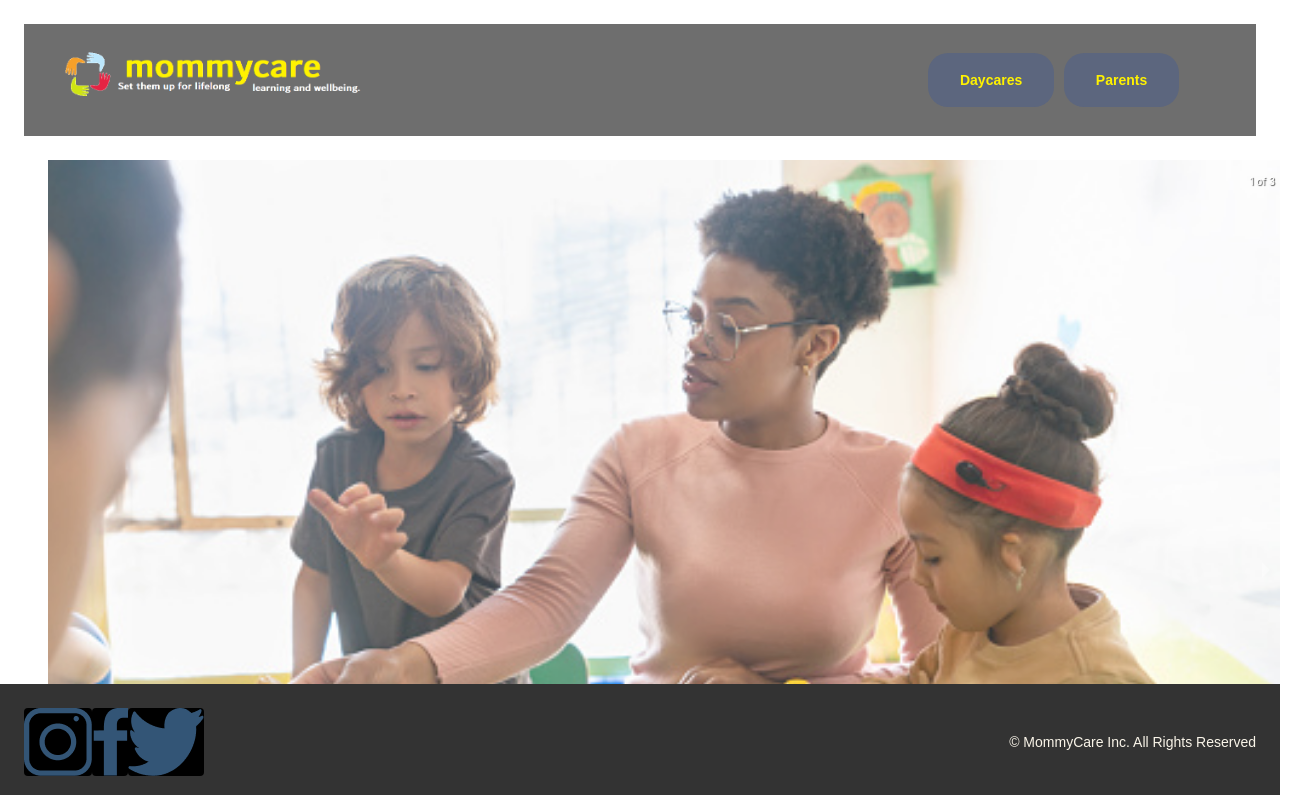
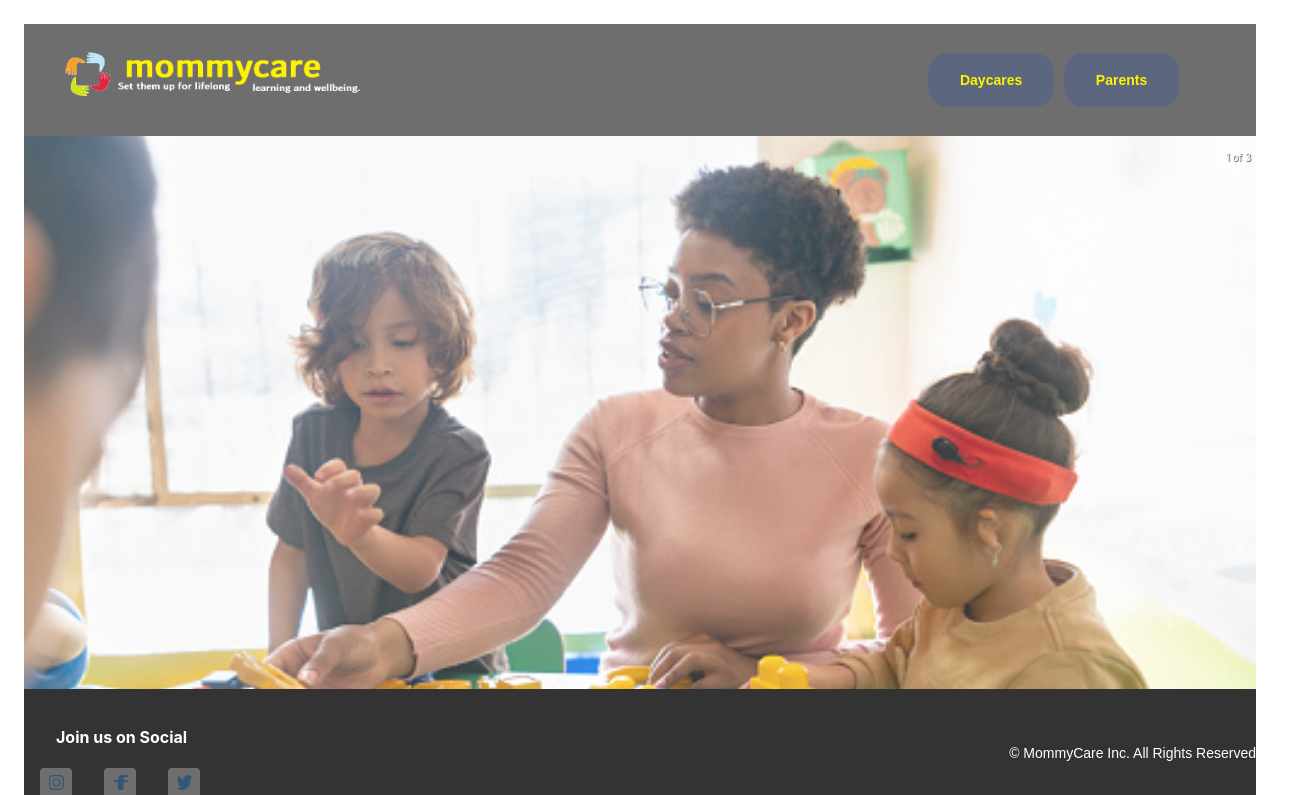
Before and after one commit to teena-tom/mommycare, a React (Create React App) app: page / in a window 1280 px wide. Shown: the top 795 px of the page, 1304 px wide, since content can reach past the window. Built offline with nearby package versions, Linux system fonts and the light colour scheme; no server answers.

Commit message:
buf fixing for footer

```diff
--- a/src/App.scss
+++ b/src/App.scss
@@ -13,7 +13,7 @@
   }
 
   &__body {
-    min-height: 100vh;
+    min-height: 70vh;
     width: 100%;
     background-color: #fff;
     // background-image: url("./assets/images/body-image.jpeg");
--- a/src/components/ChildrenDetails/ChildrenDetails.scss
+++ b/src/components/ChildrenDetails/ChildrenDetails.scss
@@ -18,14 +18,15 @@
   &__header-row {
     display: none;
     color: yellowgreen;
+    background-color: colors.$primary-color-geader-row;
 
     @include tablet__table-header;
-    padding: 0.5rem 2rem;
-    width: 90%;
+    padding: 0.5rem 0;
+    width: 100%;
 
     @include tablet {
       display: flex;
-      justify-content: space-between;
+      justify-content: space-around;
     }
   }
 
@@ -55,6 +56,7 @@
     border-radius: 1.5rem;
     cursor: pointer;
     padding: 0.5rem;
+    text-decoration: none;
 
     @include tablet {
       padding: 0.5rem 1rem;
@@ -65,6 +67,7 @@
     vertical-align: middle;
     display: none;
     margin-left: 0.25rem;
+    text-decoration: none;
 
     @include tablet {
       @include tablet__tables-buttons;
@@ -76,5 +79,6 @@
     align-items: center;
     justify-content: center;
     margin-top: 2rem;
+    text-decoration: none;
   }
 }
--- a/src/components/ChildrenFramework/ChildrenFramework.scss
+++ b/src/components/ChildrenFramework/ChildrenFramework.scss
@@ -13,10 +13,10 @@
   gap: 1rem;
 
   @include tablet {
-    padding: 1rem 2rem;
+    // padding: 1rem 2rem;
     flex-wrap: nowrap;
      text-align: left;
-    justify-content: space-between;
+    justify-content: space-around;
      @include tablet__body-large;
     gap: 0;
   }
@@ -60,6 +60,9 @@
     &--contact_phone {
         order: -2;
     }
+    &--actions{
+      order: -2;
+    }
   }
 
   &__cell-header {
--- a/src/components/DaycareDetailsFramework/DaycareDetailsFramework.js
+++ b/src/components/DaycareDetailsFramework/DaycareDetailsFramework.js
@@ -26,6 +26,7 @@ const DaycareDetailsFramework = () => {
       <div className="children-framework__container">
         <h4 className="children-framework__container-headers">Guadian</h4>
       </div>
+
     </div>
   );
 };
--- a/src/components/DaycareRow/DaycareRow.js
+++ b/src/components/DaycareRow/DaycareRow.js
@@ -13,7 +13,7 @@ function DaycareRow({
   contactEmail,
   contactPhone,
   contactPosition,
-  max_limit_of_children,
+  daycare_name,
 
   // contact_phone,
   onDelete,
@@ -66,9 +66,9 @@ function DaycareRow({
         <button className="daycare-row__icon-button" onClick={onDelete}>
           <img className="daycare-row__icon" src={deleteIcon} alt="delete" />
         </button>
-        <Link className="daycare-row__link" to={`/${id}/edit`}>
+        {/* <Link className="daycare-row__link" to={`/${id}/edit`}>
           <img className="daycare-row__icon" src={editIcon} alt="edit" />
-        </Link>
+        </Link> */}
       </div>
     </div>
   );
--- a/src/components/Footer/Footer.js
+++ b/src/components/Footer/Footer.js
@@ -8,26 +8,31 @@ function Footer() {
   return (
     <div className="footer">
          <div className="footer__left">
+          <div className="footer__jointext">
+         <h4 >Join us on Social</h4> </div>
+         <div className="footer__social-container">
         <div className="footer__left-social">
-        <Link className="footer__left footer__left--social" to="https://www.instagram.com"
-          ><img
+        <Link  to="https://www.instagram.com"
+          ><img className="footer__social"
             src={insta}
             alt="Instagram"
 
         /></Link>
         </div>
             <div className="footer__left-social">
-        <Link className="footer__left footer__left--social" to="https://www.facebook.com/"
-          ><img
+        <Link  to="https://www.facebook.com/"
+          ><img className="footer__social"
             src={fb}
             alt="facebook"
 
         /></Link>
         </div>
             <div className="footer__left-social">
-        <Link className="footer__left footer__left--social" to="https://www.twitter.com/"
-          ><img src={twittr} alt="Twitter"
+        <Link  to="https://www.twitter.com/"
+          ><img className="footer__social"
+          src={twittr} alt="Twitter"
         /></Link>
+        </div>
         </div>
       </div>
       <div className="footer__right">
--- a/src/components/Footer/Footer.scss
+++ b/src/components/Footer/Footer.scss
@@ -1,30 +1,34 @@
-@use "./../../styles/partials/colors" as *;
+@use "./../../styles/partials/colors" ;
 @use "./../../styles/partials/mixins" as *;
 @use "./../../styles/partials/typography" as *;
 
 .footer {
-  padding: 16px;
-  width:-webkit-fill-available;
+  box-sizing: border-box;
+  margin: 0 16px 0 16px;
+  width: calc(100% - 32px);
+  overflow: hidden;
   background-color: #fefaf5;
   display: flex;
   flex-direction: column;
   align-items: center;
   justify-content: center;
   // margin-top: auto;
-  color: $primary-text-color-header-ivory;
-  background-color: $footer-bg-color;
+  color: colors.$primary-color-white;
+  background-color: colors.$footer-bg-color;
   position: fixed;
   bottom: 0;
   left: 0;
   padding-top: 1rem;
   @include tablet {
-    padding: 32px;
+   margin: 0 32px 0 32px;
+    width: calc(100% - 64px);
     display: flex;
     flex-direction: row;
     justify-content: space-between;
   }
   @include desktop {
-    padding: 24px;
+    margin:0 24px 0 24px;
+    width: calc(100% - 48px);
     display: flex;
     flex-direction: row;
     justify-content: space-between;
@@ -35,28 +39,41 @@
       @include tablet__body-small;
     }
   }
-  &__left {
+  &__left{
+    display: flex;
+    flex-direction: column;
+  }
+  &__social-container {
     display: flex;
     flex-direction: row;
   }
 
-  &--social {
+  &__social {
     padding: 0 2rem;
     margin: 0 rem;
-    width: 8px;
-    height: 8px;
+    width: 15px;
+    height: 15px;
+
+
   }
   &__left-social{
-    border-width: solid 2px;
-    border-color: $primary-text-color-header;
+    display: flex;
+    border-width: 2rem;
+    margin:0 1rem;
+    width: 2em;
+    height: 2rem;
+    align-items: center;
+    justify-content: center;
+    border-color: colors.$primary-text-color-header;
     border-radius: 4px;
-    background-color: $primary-color-black;
+    background-color: colors.$primary-header-color-dim_grey;
     opacity: 1;
   }
   &__left-social:hover{
     transition-duration: .3s;
     transition-property: transform;
   transform: scale(1.1);
+  background-color: colors.$active-button-color;
   opacity: .9;
     color: #fff;
 
@@ -67,4 +84,8 @@
     display: flex;
     text-align: left;
   }
+  &__jointext{
+    padding: 0 2rem;
+
+  }
 }
--- a/src/components/Slideshow/Slideshow.scss
+++ b/src/components/Slideshow/Slideshow.scss
@@ -2,22 +2,28 @@
 @use "../../styles/partials/colors" as *;
 
 .slideshow{
-  padding: 16px;
- min-height: 80vh;
+  // padding: 16px;
+ min-height: 70vh;
  width: 100%;
  opacity: .8;
-  @include tablet{
-    padding: 36px;
-  }
-  @include desktop{
-    padding: 24px;
-  }
+
+  // @include tablet{
+  //   padding: 36px;
+  // }
+  // @include desktop{
+  //   padding: 24px;
+  // }
   .slide{
     background-color: $slide-show-backgorund;
   }
   .control-dots{
     margin: 60px auto;
   }
+  .thumbs-wrapper{
+    display: flex;
+ align-items: center;
+ justify-content: center;
+  }
 &:hover{
   opacity: 1;
 }
--- a/src/pages/ChildDetailsPage/ChildDetailsPage.js
+++ b/src/pages/ChildDetailsPage/ChildDetailsPage.js
@@ -32,13 +32,15 @@ function ChildDetailsPage() {
     <main className="child-details-page">
       <div className="child-details-page__header">
         <h1 className="child-details-page__title">
-          <button className="child-details-page__back-button" onClick={()=>navigate(-1)}>
+        <Link to={`/children`}> <button className="child-details-page__back-button"
+        // onClick={()=>navigate(-1)}
+        >
             <img
               className="child-details-page__back-icon"
               src={backArrow}
               alt="back"
             />
-          </button>
+          </button></Link>
           {child.child_name}
         </h1>
         <Link to={`/children/${id}/edit`}> <button className="child-details-page__edit-button">
--- a/src/pages/DaycarePage/DaycarePage.js
+++ b/src/pages/DaycarePage/DaycarePage.js
@@ -62,7 +62,7 @@ function DaycarePage({mode = "view"}) {
             <img className="Daycares-Page__arrow" src={backArrow} alt="back" />
           </button>
         </Link>
-        <h1 className="Daycares-Page__title">Add New Warehouse</h1>
+        {/* <h1 className="Daycares-Page__title">Add New Warehouse</h1> */}
         </>
         }
 
@@ -70,7 +70,7 @@ function DaycarePage({mode = "view"}) {
         <>
          <h1 className="Daycares-Page__title">Daycares</h1>
         <input type="search" name="search" className="Daycares-Page__search-field" placeholder="Search..." />
-        <Link to="/add"><CtaButton>+ Add New Daycare</CtaButton></Link>
+        {/* <Link to="/add"><CtaButton>+ Add New Daycare</CtaButton></Link> */}
         </>
         }
       </div>
```
Also changed, not shown: src/components/ChildrenDetails/ChildrenDetails.js (+45 -2 lines), src/components/ChildrenFramework/ChildrenFramework.js (+15 -0 lines).
